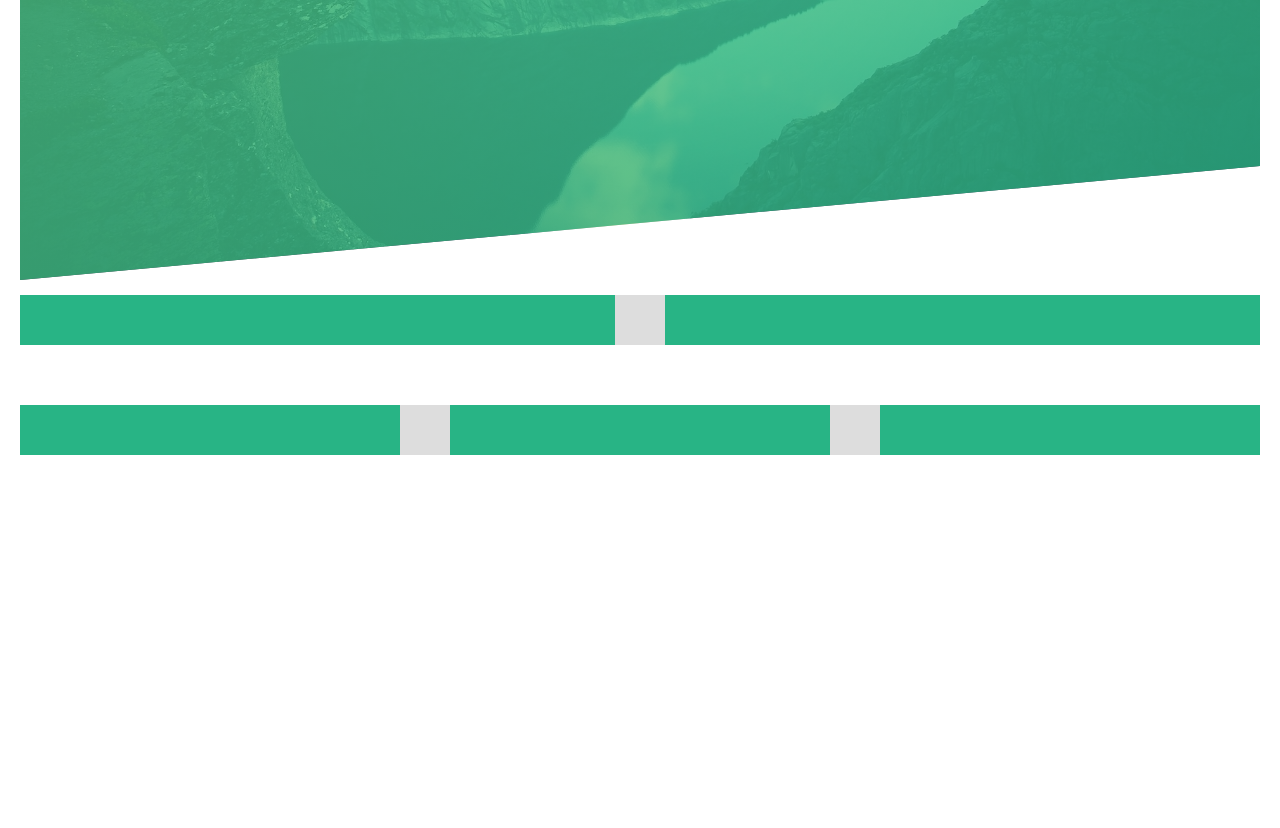
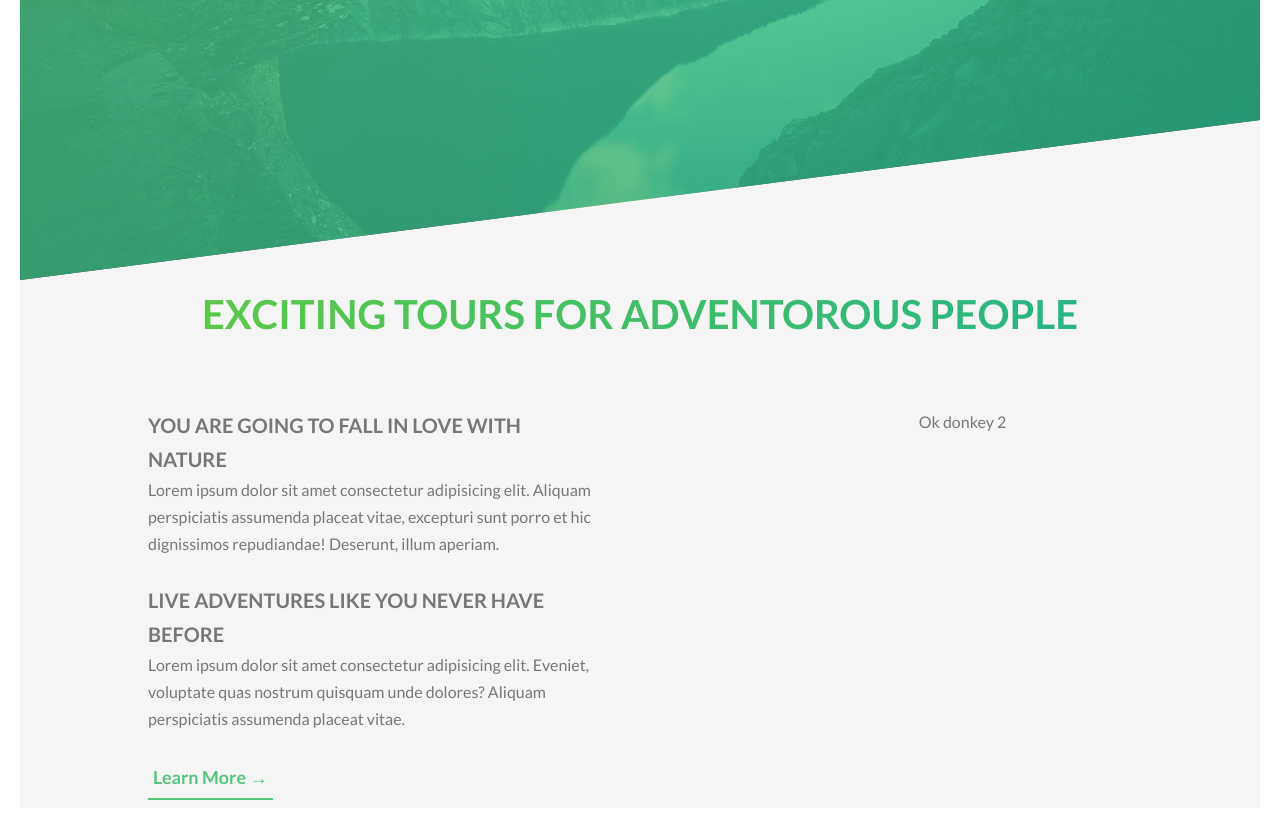
Before and after one commit to pedrotigre/nextjs-css-practice-1, a Next.js app: page / in a window 1280 px wide. Shown: the part 500-1328 px from the top of the page. Before the commit the page ends 975 px from the top, so only its background shows below. Built offline with nearby package versions, Linux system fonts and the light colour scheme.

Commit message:
Tours section added

```diff
--- a/components/layout/Background.module.scss
+++ b/components/layout/Background.module.scss
@@ -56,7 +56,7 @@
   &:link,
   &:visited {
     display: inline-block;
-    color: $gray-dark;
+    color: $color-gray-dark;
 
     background-color: $white;
     text-decoration: none;
@@ -80,7 +80,7 @@
       animation-duration: 4s; */
       transform: scaleX(1.2) scaleY(1.4);
       opacity: 0;
-      background-color: rgba($gray-dark, 0.25);
+      background-color: rgba($color-gray-dark, 0.25);
     }
   }
 
--- a/pages/index.js
+++ b/pages/index.js
@@ -17,8 +17,34 @@ export default function Home() {
       <header className={classes.header}>
         <Background />
       </header>
-
-      <section className={classes.floatTest}>
+      <section className={classes.sectionTours}>
+        <h2 className={classes.sectionTours_Title}>
+          Exciting tours for adventorous people
+        </h2>
+        <div className={classes.row}>
+          <div className={classes.colOneOfTwo}>
+            <div className={classes.sectionTours_LeftContent}>
+              <h2>You are going to fall in love with nature</h2>
+              <p>
+                Lorem ipsum dolor sit amet consectetur adipisicing elit. Aliquam
+                perspiciatis assumenda placeat vitae, excepturi sunt porro et
+                hic dignissimos repudiandae! Deserunt, illum aperiam.
+              </p>
+              <h2>Live adventures like you never have before</h2>
+              <p>
+                Lorem ipsum dolor sit amet consectetur adipisicing elit.
+                Eveniet, voluptate quas nostrum quisquam unde dolores? Aliquam
+                perspiciatis assumenda placeat vitae.
+              </p>
+              <a href='#' className={classes.sectionTours_btn}>
+                Learn More &rarr;
+              </a>
+            </div>
+          </div>
+          <div className={classes.colOneOfTwo}>Ok donkey 2</div>
+        </div>
+      </section>
+      {/* <section className={classes.floatTest}>
         <div className={classes.row}>
           <div className={classes.colOneOfTwo}>&nbsp;</div>
           <div className={classes.colOneOfTwo}>&nbsp;</div>
@@ -28,7 +54,7 @@ export default function Home() {
           <div className={classes.colOneOfThree}>&nbsp;</div>
           <div className={classes.colOneOfThree}>&nbsp;</div>
         </div>
-      </section>
+      </section> */}
     </div>
   );
 }
--- a/styles/Home.module.scss
+++ b/styles/Home.module.scss
@@ -1,5 +1,6 @@
 @use './variables' as *;
 @use './mixins' as *;
+@use './utilites' as u;
 
 .container {
   padding: 2rem;
@@ -8,13 +9,11 @@
 .header {
   height: 95vh;
   position: relative;
-  clip-path: polygon(0 0, 100% 0, 100% 85%, 0 100%);
-  margin-bottom: 1.5rem;
+  clip-path: polygon(0 0, 100% 0, 100% 75vh, 0 100%);
 }
 
 .row {
   max-width: $row-width;
-  background-color: lighten($gray-dark, 40%);
 
   &:not(:last-child) {
     margin-bottom: 6rem;
@@ -32,7 +31,6 @@
   // }
 
   %col-placeholder {
-    background-color: $primary-color-darker;
     height: 5rem;
     float: left;
     &:not(:last-child) {
@@ -50,3 +48,70 @@
     width: calc((100% - 2 * #{$gutter-margin}) / 3);
   }
 }
+
+.sectionTours {
+  @include u.centerText;
+  margin-top: -20vh;
+  padding: 20vh 0 35rem 0;
+  background-color: rgb(245, 245, 245);
+
+  &_Title {
+    display: inline-block;
+    margin-bottom: 6rem;
+    font-size: 4rem;
+    color: transparent;
+    text-transform: uppercase;
+    background-image: linear-gradient(
+      to right,
+      darken($primary-color-lighter, 10%),
+      $primary-color-darker
+    );
+    background-clip: text;
+    transition: all 0.3s;
+
+    &:hover {
+      transform: skew(15deg, 3deg) scale(1.1);
+    }
+  }
+
+  &_LeftContent {
+    text-align: left;
+    margin-left: 10vw;
+    max-width: 35vw;
+
+    h2 {
+      text-transform: uppercase;
+      font-size: 2rem;
+    }
+
+    p {
+      margin-bottom: 2.5rem;
+    }
+  }
+
+  &_btn {
+    &:link,
+    &:visited {
+      display: inline-block;
+      font-size: 1.8rem;
+      font-weight: 600;
+      color: $primary-color;
+      border-bottom: 0.2rem solid;
+      padding: 0.5rem;
+      transition: all 0.3s;
+
+      &:hover {
+        background-color: $primary-color;
+        color: $white;
+        border-bottom: none;
+        box-shadow: 0 1rem 2rem rgba(0, 0, 0, 0.15);
+        transform: translateY(-0.4rem);
+      }
+
+      &:active {
+        transform: translateY(-0.1rem);
+        box-shadow: 0 0.7rem 1.2rem rgba(0, 0, 0, 0.15);
+      }
+    }
+  }
+}
--- /dev/null
+++ b/styles/_utilites.scss
@@ -0,0 +1,3 @@
+@mixin centerText {
+  text-align: center;
+}
--- a/styles/_variables.scss
+++ b/styles/_variables.scss
@@ -4,7 +4,7 @@ $primary-color-lighter: #7ed56f;
 
 $white: #fff;
 $black: #000;
-$gray-dark: #777;
+$color-gray-dark: #777;
 
 $row-width: 100vw;
 $gutter-margin: 5rem;
```
